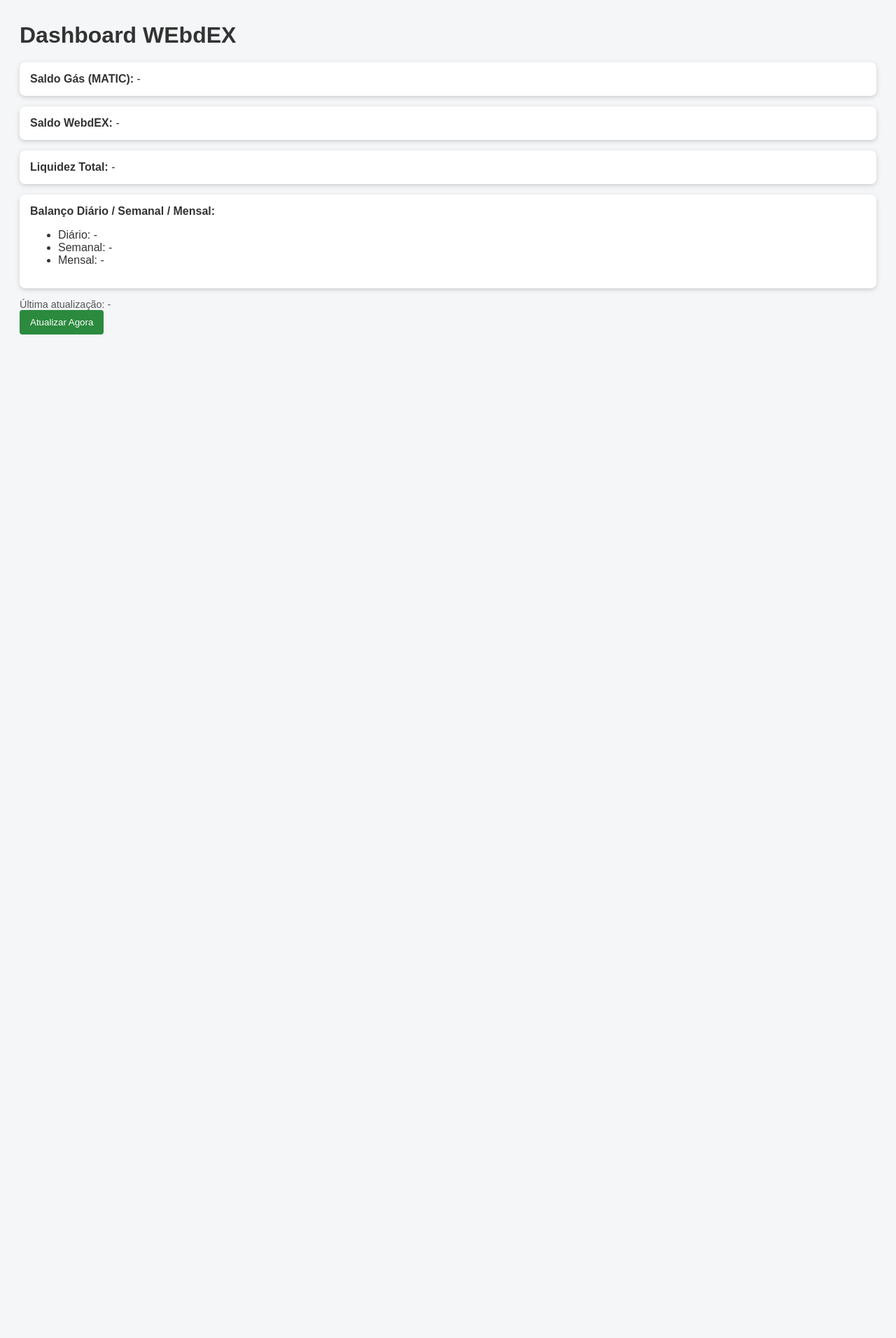
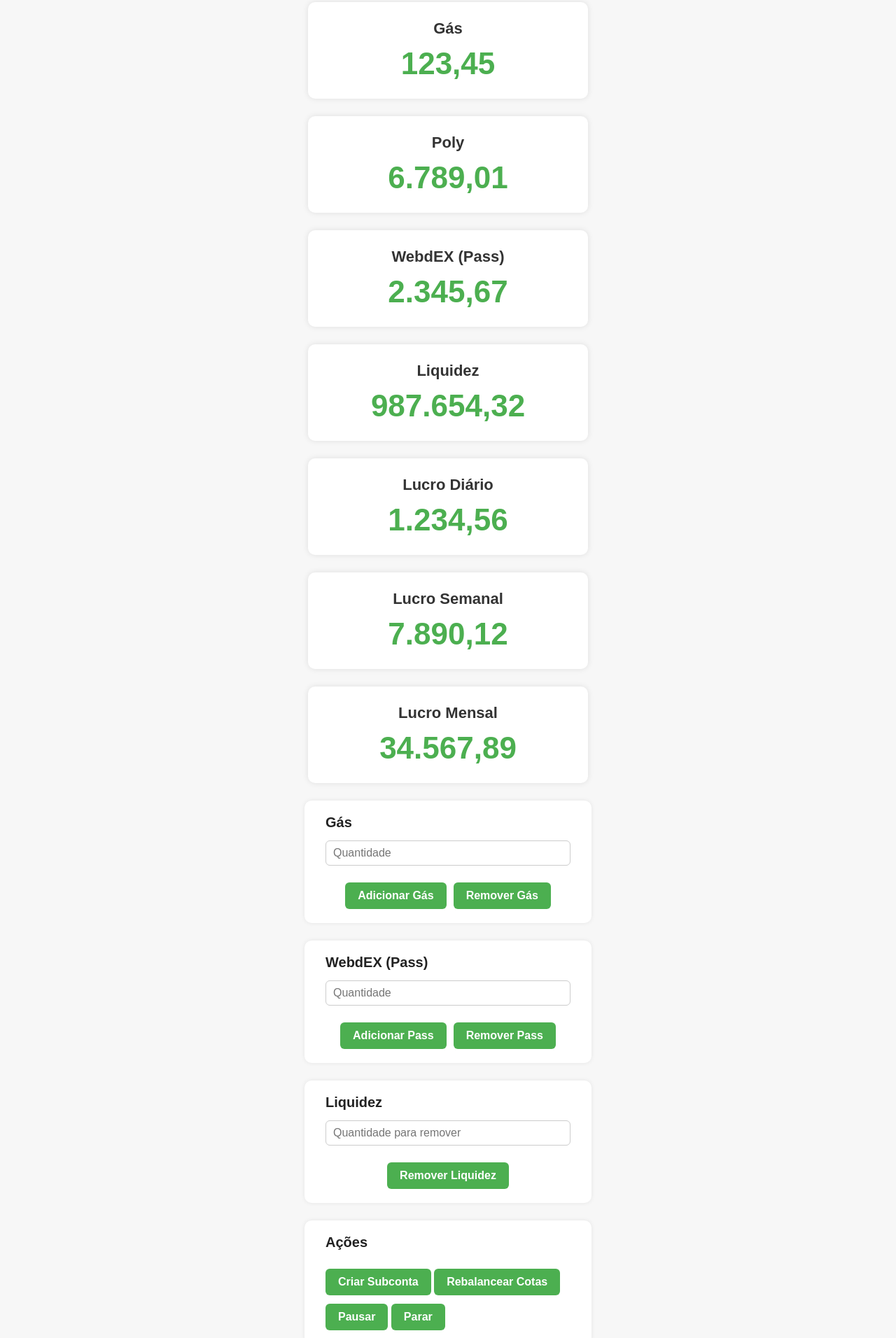
Before and after one commit to weslinho13/webdex-dashboard, a plain HTML site: page index.html in a window 1280 px wide. Shown: the part 17-1929 px from the top of the page at 70% size. Before the commit the page ends 800 px from the top, so only its background shows below. Drawn offline with Linux system fonts and the light colour scheme.

Commit message:
Update index.html

```diff
--- a/index.html
+++ b/index.html
@@ -3,149 +3,275 @@
 <head>
 <meta charset="UTF-8" />
 <meta name="viewport" content="width=device-width, initial-scale=1" />
-<title>Dashboard WEbdEX</title>
-<script src="https://cdn.jsdelivr.net/npm/ethers@5.7.2/dist/ethers.min.js"></script>
+<title>Dashboard WEbdEX - Completo</title>
 <style>
-  body { font-family: Arial, sans-serif; padding: 20px; background: #f4f6f8; color: #333; }
-  h1 { margin-bottom: 20px; }
-  .balance-box { background: white; padding: 15px; margin-bottom: 15px; border-radius: 8px; box-shadow: 0 2px 6px #ccc; }
-  #lastUpdate { font-size: 0.9em; color: #555; }
-  button { padding: 10px 15px; border:none; background: #2b8a3e; color: white; border-radius: 4px; cursor:pointer; }
-  button:disabled { background: #888; }
+  body {
+    font-family: Arial, sans-serif;
+    background: #f7f7f7;
+    margin: 20px;
+    display: flex;
+    flex-direction: column;
+    align-items: center;
+    gap: 25px;
+  }
+
+  .card {
+    background: white;
+    box-shadow: 0 0 8px rgba(0,0,0,0.1);
+    border-radius: 10px;
+    padding: 25px 40px;
+    text-align: center;
+    max-width: 320px;
+    width: 90%;
+  }
+
+  .card-title {
+    font-size: 22px;
+    font-weight: 700;
+    margin-bottom: 12px;
+    color: #333;
+  }
+
+  .card-value {
+    font-size: 44px;
+    font-weight: 900;
+    color: #4caf50;
+  }
+
+  button {
+    margin-top: 12px;
+    padding: 10px 18px;
+    font-size: 16px;
+    font-weight: 700;
+    color: white;
+    background-color: #4caf50;
+    border: none;
+    border-radius: 6px;
+    cursor: pointer;
+    transition: background-color 0.3s ease;
+  }
+
+  button:hover {
+    background-color: #388e3c;
+  }
+
+  .section {
+    background: white;
+    box-shadow: 0 0 6px rgba(0,0,0,0.08);
+    border-radius: 10px;
+    padding: 20px 30px;
+    max-width: 350px;
+    width: 90%;
+  }
+
+  .section-title {
+    font-weight: 700;
+    font-size: 20px;
+    margin-bottom: 14px;
+    color: #222;
+  }
+
+  .input-group {
+    margin-top: 8px;
+    display: flex;
+    gap: 10px;
+    justify-content: center;
+  }
+
+  input[type="number"] {
+    flex: 1;
+    padding: 8px 10px;
+    font-size: 16px;
+    border-radius: 6px;
+    border: 1px solid #ccc;
+  }
+
 </style>
 </head>
 <body>
 
-<h1>Dashboard WEbdEX</h1>
-
-<div class="balance-box">
-  <strong>Saldo Gás (MATIC):</strong> <span id="gasBalance">-</span>
+  <!-- Valores principais -->
+  <div class="card">
+    <div class="card-title">Gás</div>
+    <div class="card-value" id="gasValue">--</div>
   </div>
 
-<div class="balance-box">
-  <strong>Saldo WebdEX:</strong> <span id="webdexBalance">-</span>
+  <div class="card">
+    <div class="card-title">Poly</div>
+    <div class="card-value" id="polyValue">--</div>
   </div>
 
-<div class="balance-box">
-  <strong>Liquidez Total:</strong> <span id="liquidityBalance">-</span>
+  <div class="card">
+    <div class="card-title">WebdEX (Pass)</div>
+    <div class="card-value" id="webdexValue">--</div>
   </div>
 
-<div class="balance-box">
-  <strong>Balanço Diário / Semanal / Mensal:</strong><br />
-  <ul>
-    <li>Diário: <span id="balanceDaily">-</span></li>
-    <li>Semanal: <span id="balanceWeekly">-</span></li>
-    <li>Mensal: <span id="balanceMonthly">-</span></li>
-  </ul>
+  <div class="card">
+    <div class="card-title">Liquidez</div>
+    <div class="card-value" id="liquidezValue">--</div>
   </div>
 
-<div id="lastUpdate">Última atualização: -</div>
+  <div class="card">
+    <div class="card-title">Lucro Diário</div>
+    <div class="card-value" id="lucroDiarioValue">--</div>
+  </div>
 
-<button id="btnManualUpdate">Atualizar Agora</button>
+  <div class="card">
+    <div class="card-title">Lucro Semanal</div>
+    <div class="card-value" id="lucroSemanalValue">--</div>
+  </div>
+
+  <div class="card">
+    <div class="card-title">Lucro Mensal</div>
+    <div class="card-value" id="lucroMensalValue">--</div>
+  </div>
+
+  <!-- Adicionar / Remover Gás -->
+  <div class="section">
+    <div class="section-title">Gás</div>
+    <div class="input-group">
+      <input type="number" id="inputGasAmount" placeholder="Quantidade" min="0" step="0.01" />
+    </div>
+    <div class="input-group" style="margin-top:12px;">
+      <button id="btnAddGas">Adicionar Gás</button>
+      <button id="btnRemoveGas">Remover Gás</button>
+    </div>
+  </div>
+
+  <!-- Adicionar / Remover Pass (WebdEX) -->
+  <div class="section">
+    <div class="section-title">WebdEX (Pass)</div>
+    <div class="input-group">
+      <input type="number" id="inputPassAmount" placeholder="Quantidade" min="0" step="0.01" />
+    </div>
+    <div class="input-group" style="margin-top:12px;">
+      <button id="btnAddPass">Adicionar Pass</button>
+      <button id="btnRemovePass">Remover Pass</button>
+    </div>
+  </div>
+
+  <!-- Remover Liquidez -->
+  <div class="section">
+    <div class="section-title">Liquidez</div>
+    <div class="input-group">
+      <input type="number" id="inputRemoveLiquidityAmount" placeholder="Quantidade para remover" min="0" step="0.01" />
+    </div>
+    <div class="input-group" style="margin-top:12px;">
+      <button id="btnRemoveLiquidity">Remover Liquidez</button>
+    </div>
+  </div>
+
+  <!-- Outras ações (exemplo) -->
+  <div class="section">
+    <div class="section-title">Ações</div>
+    <button id="btnCriarSubconta">Criar Subconta</button>
+    <button id="btnRebalancear">Rebalancear Cotas</button>
+    <button id="btnPausar">Pausar</button>
+    <button id="btnParar">Parar</button>
+  </div>
 
 <script>
-// Endereço do contrato e ABI (substituir pelos seus reais)
-const WEbdEXManagerAddress = "0x9b4314878f58C3Ca53EC0087AcC8c9A30DF773E0";
-const WEbdEXManagerABI = [
-  // Coloque aqui o ABI completo do contrato com as funções necessárias
-  "function getGasBalance(address user) view returns (uint256)",
-  "function getWebdexBalance(address user) view returns (uint256)",
-  "function getLiquidityBalance(address user) view returns (uint256)",
-  "function getBalanceDaily(address user) view returns (int256)",
-  "function getBalanceWeekly(address user) view returns (int256)",
-  "function getBalanceMonthly(address user) view returns (int256)"
-];
-
-let provider;
-let signer;
-let contract;
-let userAddress;
-
-async function connectWallet() {
-  if (window.ethereum) {
-    try {
-      await window.ethereum.request({ method: "eth_requestAccounts" });
-      provider = new ethers.providers.Web3Provider(window.ethereum);
-      signer = provider.getSigner();
-      userAddress = await signer.getAddress();
-      contract = new ethers.Contract(WEbdEXManagerAddress, WEbdEXManagerABI, provider);
-      updateAllBalances();
-      setInterval(updateAllBalances, 15000); // Atualiza a cada 15s
-      setInterval(checkIf8PM, 60000); // Checa a cada 1 min se é 20h para atualizar gráficos
-    } catch (err) {
-      alert("Erro ao conectar carteira: " + err.message);
-    }
-  } else {
-    alert("Por favor instale MetaMask!");
-  }
+  // Formatação para número BR
+  function formatarNumeroBR(num) {
+    if (typeof num !== "number") return "--";
+    return num.toLocaleString('pt-BR', { minimumFractionDigits: 2, maximumFractionDigits: 2 });
   }
 
-async function updateAllBalances() {
-  if (!contract || !userAddress) return;
-  try {
-    const gasRaw = await provider.getBalance(userAddress);
-    const gasBalance = ethers.utils.formatEther(gasRaw);
-    document.getElementById("gasBalance").textContent = Number(gasBalance).toFixed(4) + " MATIC";
+  // Exemplo de dados fixos (para teste)
+  const dadosExemplo = {
+    gas: 123.45,
+    poly: 6789.01,
+    webdex: 2345.67,
+    liquidez: 987654.32,
+    lucroDiario: 1234.56,
+    lucroSemanal: 7890.12,
+    lucroMensal: 34567.89,
+  };
 
-    const webdexRaw = await contract.getWebdexBalance(userAddress);
-    const webdexBalance = ethers.utils.formatEther(webdexRaw);
-    document.getElementById("webdexBalance").textContent = Number(webdexBalance).toFixed(4) + " WebdEX";
-
-    const liquidityRaw = await contract.getLiquidityBalance(userAddress);
-    const liquidityBalance = ethers.utils.formatEther(liquidityRaw);
-    document.getElementById("liquidityBalance").textContent = Number(liquidityBalance).toFixed(4);
-
-    // Balanços (podem ser negativos, por isso int256)
-    const dailyRaw = await contract.getBalanceDaily(userAddress);
-    const weeklyRaw = await contract.getBalanceWeekly(userAddress);
-    const monthlyRaw = await contract.getBalanceMonthly(userAddress);
-
-    document.getElementById("balanceDaily").textContent = formatBalance(dailyRaw);
-    document.getElementById("balanceWeekly").textContent = formatBalance(weeklyRaw);
-    document.getElementById("balanceMonthly").textContent = formatBalance(monthlyRaw);
-
-    updateLastUpdateTime();
-  } catch (err) {
-    console.error("Erro ao atualizar saldos:", err);
-  }
+  // Atualiza os valores na tela
+  function atualizarValores() {
+    document.getElementById('gasValue').textContent = formatarNumeroBR(dadosExemplo.gas);
+    document.getElementById('polyValue').textContent = formatarNumeroBR(dadosExemplo.poly);
+    document.getElementById('webdexValue').textContent = formatarNumeroBR(dadosExemplo.webdex);
+    document.getElementById('liquidezValue').textContent = formatarNumeroBR(dadosExemplo.liquidez);
+    document.getElementById('lucroDiarioValue').textContent = formatarNumeroBR(dadosExemplo.lucroDiario);
+    document.getElementById('lucroSemanalValue').textContent = formatarNumeroBR(dadosExemplo.lucroSemanal);
+    document.getElementById('lucroMensalValue').textContent = formatarNumeroBR(dadosExemplo.lucroMensal);
   }
 
-function formatBalance(raw) {
-  // raw pode ser BigNumber ou Number, converter para número com 2 casas
-  try {
-    const num = Number(ethers.utils.formatEther(raw));
-    return (num >= 0 ? "+" : "") + num.toFixed(2);
-  } catch {
-    return "-";
+  atualizarValores();
+
+  // Eventos para os botões (aqui você conecta as funções reais do contrato depois)
+  document.getElementById('btnAddGas').onclick = () => {
+    const amount = parseFloat(document.getElementById('inputGasAmount').value);
+    if (isNaN(amount) || amount <= 0) {
+      alert('Informe um valor válido para adicionar gás.');
+      return;
     }
+    alert(`Adicionar Gás: ${amount}`);
+    // Aqui você chama função do contrato para adicionar gás
+  };
+
+  document.getElementById('btnRemoveGas').onclick = () => {
+    const amount = parseFloat(document.getElementById('inputGasAmount').value);
+    if (isNaN(amount) || amount <= 0) {
+      alert('Informe um valor válido para remover gás.');
+      return;
     }
+    alert(`Remover Gás: ${amount}`);
+    // Aqui você chama função do contrato para remover gás
+  };
 
-function updateLastUpdateTime() {
-  const now = new Date();
-  document.getElementById("lastUpdate").textContent = "Última atualização: " + now.toLocaleString();
+  document.getElementById('btnAddPass').onclick = () => {
+    const amount = parseFloat(document.getElementById('inputPassAmount').value);
+    if (isNaN(amount) || amount <= 0) {
+      alert('Informe um valor válido para adicionar Pass.');
+      return;
     }
+    alert(`Adicionar Pass: ${amount}`);
+    // Aqui você chama função do contrato para adicionar pass
+  };
 
-function checkIf8PM() {
-  const now = new Date();
-  if (now.getHours() === 20 && now.getMinutes() === 0) {
-    updateBalanceCharts();
+  document.getElementById('btnRemovePass').onclick = () => {
+    const amount = parseFloat(document.getElementById('inputPassAmount').value);
+    if (isNaN(amount) || amount <= 0) {
+      alert('Informe um valor válido para remover Pass.');
+      return;
     }
+    alert(`Remover Pass: ${amount}`);
+    // Aqui você chama função do contrato para remover pass
+  };
+
+  document.getElementById('btnRemoveLiquidity').onclick = () => {
+    const amount = parseFloat(document.getElementById('inputRemoveLiquidityAmount').value);
+    if (isNaN(amount) || amount <= 0) {
+      alert('Informe um valor válido para remover liquidez.');
+      return;
     }
+    alert(`Remover Liquidez: ${amount}`);
+    // Aqui você chama função do contrato para remover liquidez
+  };
 
-// Função mock para atualizar gráficos (você pode implementar com biblioteca Chart.js ou outra)
-function updateBalanceCharts() {
-  console.log("Atualizando gráficos às 20h...");
-  // TODO: implemente gráficos reais
-}
+  document.getElementById('btnCriarSubconta').onclick = () => {
+    alert('Criar Subconta (função placeholder)');
+    // Aqui você chama função do contrato para criar subconta
+  };
 
-// Botão atualização manual
-document.getElementById("btnManualUpdate").addEventListener("click", () => {
-  updateAllBalances();
-});
+  document.getElementById('btnRebalancear').onclick = () => {
+    alert('Rebalancear Cotas (função placeholder)');
+    // Aqui você chama função do contrato para rebalancear cotas
+  };
 
-// Conecta ao abrir página
-connectWallet();
+  document.getElementById('btnPausar').onclick = () => {
+    alert('Pausar (função placeholder)');
+    // Aqui você chama função do contrato para pausar
+  };
 
+  document.getElementById('btnParar').onclick = () => {
+    alert('Parar (função placeholder)');
+    // Aqui você chama função do contrato para parar
+  };
 </script>
+
 </body>
 </html>
```
Lines whose indentation alone changed are shown as unchanged.
